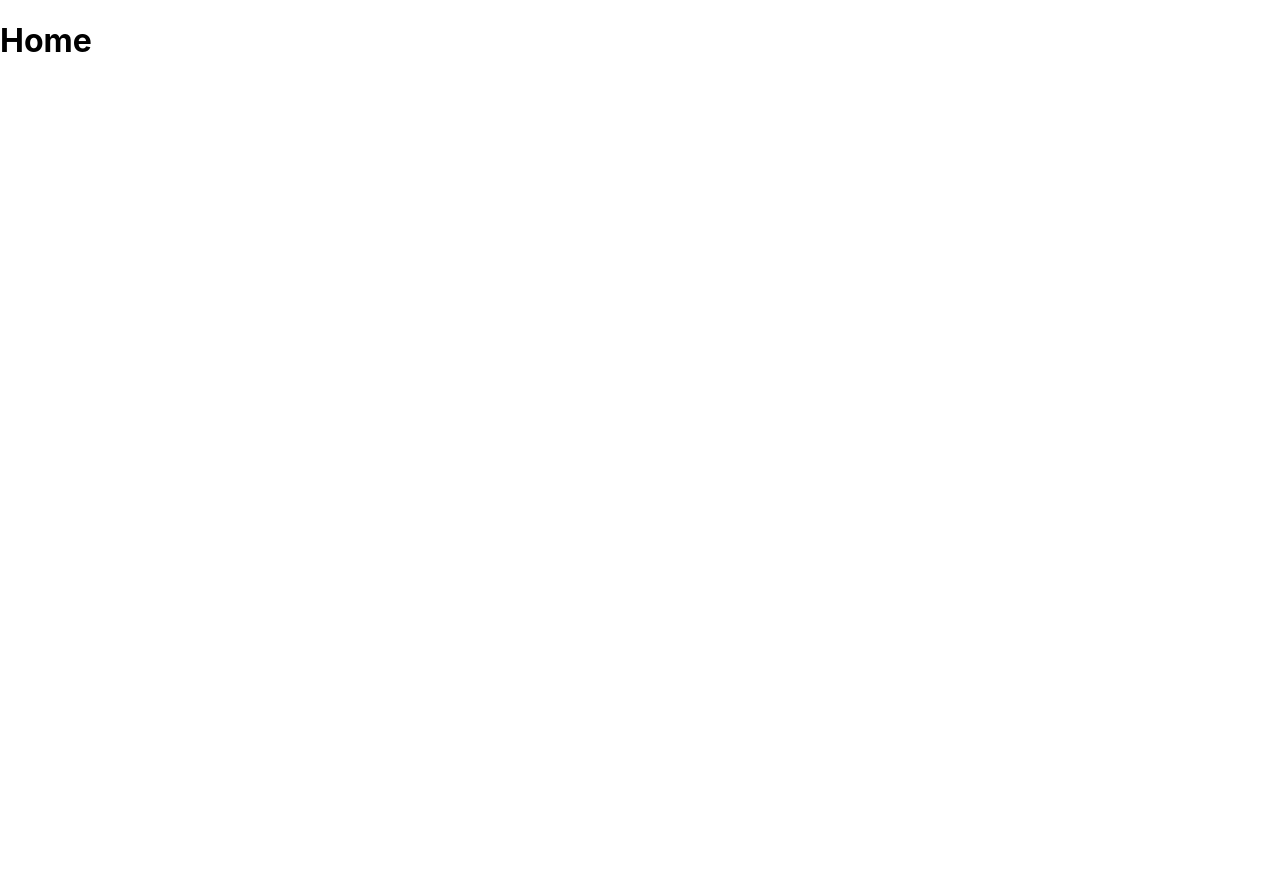
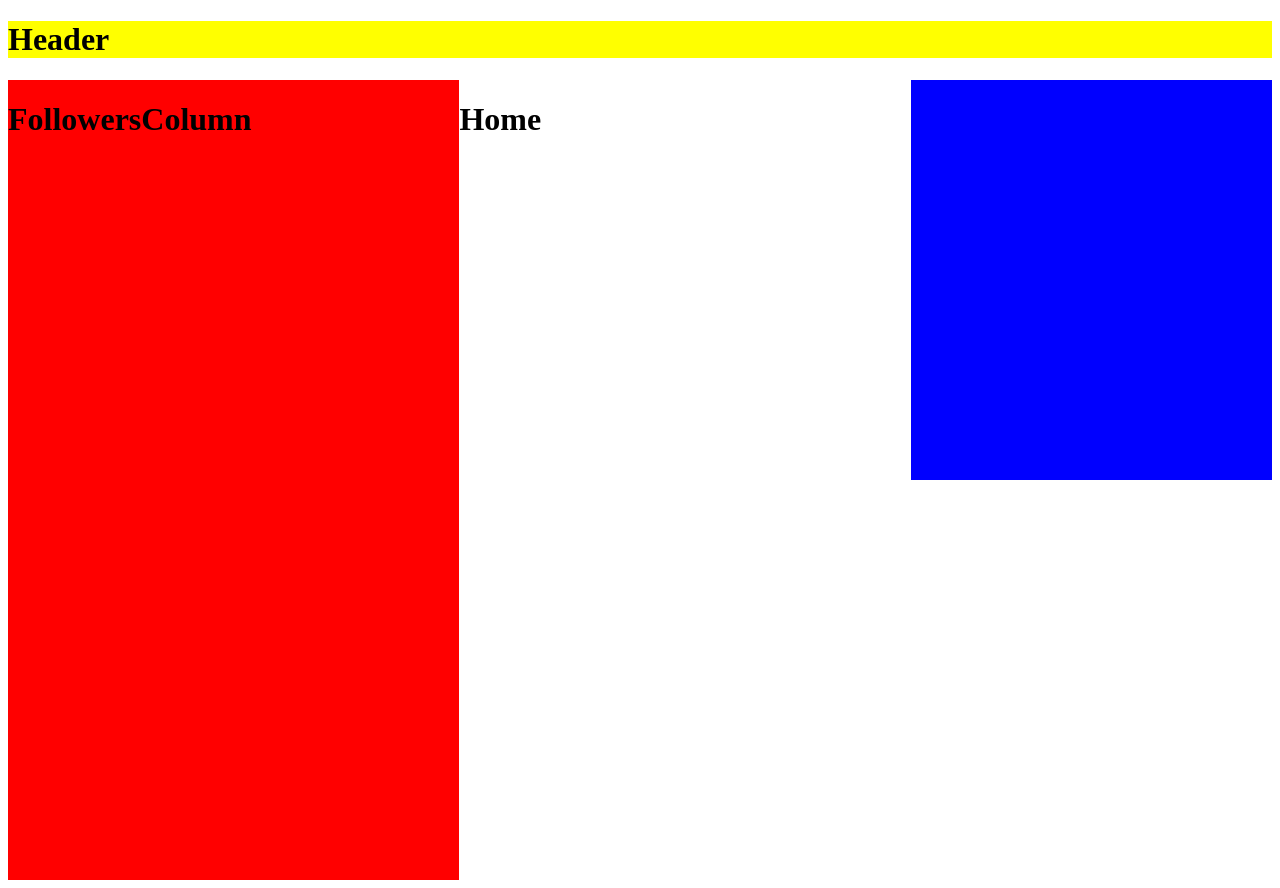
Before and after one commit to MelanieRiche/tiktok-app-clone, a React (Create React App) app in the folder tiktok-clone/: page / in a window 1280 px wide. Before the commit the page ends 800 px from the top, so only its background shows below. Built offline with nearby package versions, Linux system fonts and the light colour scheme.

Commit message:
Quick styling boxes

```diff
--- a/tiktok-clone/src/App.css
+++ b/tiktok-clone/src/App.css
@@ -1,38 +1,26 @@
 .App {
   text-align: center;
 }
-
-.App-logo {
-  height: 40vmin;
-  pointer-events: none;
+.container{
+  display: flex;
+}
+.header{
+  background-color: yellow;
 }
 
-@media (prefers-reduced-motion: no-preference) {
-  .App-logo {
-    animation: App-logo-spin infinite 20s linear;
-  }
+.followers-column{
+  background-color: red;
+  width: 500px;
+  height: 800px;
 }
 
-.App-header {
-  background-color: #282c34;
-  min-height: 100vh;
-  display: flex;
-  flex-direction: column;
-  align-items: center;
-  justify-content: center;
-  font-size: calc(10px + 2vmin);
-  color: white;
+.feed{
+  background-color: white;
+  width: 500px;
 }
 
-.App-link {
-  color: #61dafb;
+.suggested-box{
+  background-color: blue;
+  width: 400px;
+  height: 400px;
 }
-
-@keyframes App-logo-spin {
-  from {
-    transform: rotate(0deg);
-  }
-  to {
-    transform: rotate(360deg);
-  }
-}
--- /dev/null
+++ b/tiktok-clone/src/components/FollowersColumn.js
@@ -0,0 +1,9 @@
+const FollowersColumn = () => {
+    return (
+      <div className="followers-column">
+          <h1>FollowersColumn</h1>
+      </div>
+    );
+  }
+
+  export default FollowersColumn;
--- /dev/null
+++ b/tiktok-clone/src/components/Header.js
@@ -0,0 +1,9 @@
+const Header = () => {
+    return (
+      <div className="header">
+          <h1>Header</h1>
+      </div>
+    );
+  }
+
+  export default Header;
--- a/tiktok-clone/src/index.css
+++ /dev/null
@@ -1,13 +0,0 @@
-body {
-  margin: 0;
-  font-family: -apple-system, BlinkMacSystemFont, 'Segoe UI', 'Roboto', 'Oxygen',
-    'Ubuntu', 'Cantarell', 'Fira Sans', 'Droid Sans', 'Helvetica Neue',
-    sans-serif;
-  -webkit-font-smoothing: antialiased;
-  -moz-osx-font-smoothing: grayscale;
-}
-
-code {
-  font-family: source-code-pro, Menlo, Monaco, Consolas, 'Courier New',
-    monospace;
-}
--- a/tiktok-clone/src/index.js
+++ b/tiktok-clone/src/index.js
@@ -1,14 +1,16 @@
 import React from 'react'
 import ReactDOM from 'react-dom'
 import { HashRouter, Route, Switch } from 'react-router-dom'
+import Header from './components/Header'
 import Home from './pages/Home'
 import Upload from './pages/Upload'
 
-import './index.css'
+import './App.css'
 
 const App = () => {
   return (
     <HashRouter>
+      <Header />
       <Switch>
         <Route path ='/upload' component={Upload}/>
         <Route path ='/' component={Home}/>
--- a/tiktok-clone/src/pages/Home.js
+++ b/tiktok-clone/src/pages/Home.js
@@ -1,7 +1,13 @@
+import FollowersColumn from '../components/FollowersColumn'
+
 const Home = () => {
   return (
-    <div >
-        <h1>Home</h1>
+    <div className="container">
+        <FollowersColumn />
+        <div className="feed">
+          <h1>Home</h1>
+        </div>
+        <div className="suggested-box"></div>
     </div>
   );
 }
```
